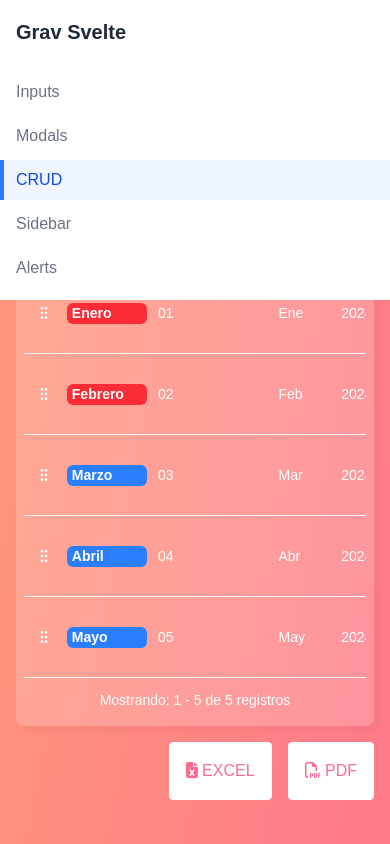
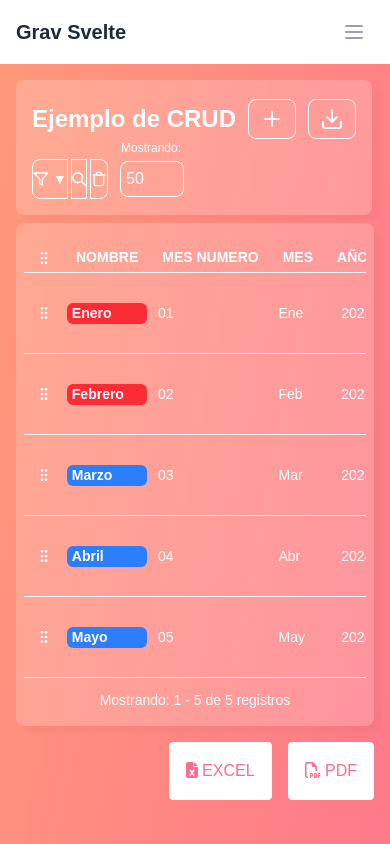
Before and after one commit to InvitafyDev/Grav_Svelte, a SvelteKit app: page /crud in a window 390 px wide. Shown: the top 844 px of the page. Built offline with nearby package versions, Linux system fonts and the light colour scheme; a web font is replaced by a local one.

Commit message:
Menu mobile added

```diff
--- a/src/routes/+layout.svelte
+++ b/src/routes/+layout.svelte
@@ -1,7 +1,14 @@
 <script lang="ts">
     import { page } from "$app/stores";
     import { ModalContainer } from "$lib/index.js";
+    import { slide } from "svelte/transition";
     import "../app.css";
+
+    let mobileMenuOpen = false;
+
+    function toggleMobileMenu() {
+        mobileMenuOpen = !mobileMenuOpen;
+    }
 </script>
 
 <div class="min-h-screen bg-gray-100">
@@ -61,12 +68,34 @@
                         </a>
                     </div>
                 </div>
+                <!-- Mobile menu button -->
+                <div class="sm:hidden flex items-center">
+                    <button
+                        on:click={toggleMobileMenu}
+                        class="inline-flex items-center justify-center p-2 rounded-md text-gray-400 hover:text-gray-500 hover:bg-gray-100 focus:outline-none focus:ring-2 focus:ring-inset focus:ring-blue-500"
+                        aria-expanded={mobileMenuOpen}
+                    >
+                        <span class="sr-only">Abrir menú principal</span>
+                        {#if !mobileMenuOpen}
+                            <!-- Hamburger icon -->
+                            <svg class="block h-6 w-6" fill="none" viewBox="0 0 24 24" stroke="currentColor">
+                                <path stroke-linecap="round" stroke-linejoin="round" stroke-width="2" d="M4 6h16M4 12h16M4 18h16" />
+                            </svg>
+                        {:else}
+                            <!-- Close icon -->
+                            <svg class="block h-6 w-6" fill="none" viewBox="0 0 24 24" stroke="currentColor">
+                                <path stroke-linecap="round" stroke-linejoin="round" stroke-width="2" d="M6 18L18 6M6 6l12 12" />
+                            </svg>
+                        {/if}
+                    </button>
+                </div>
             </div>
         </div>
 
         <!-- Mobile menu -->
-        <div class="sm:hidden">
-            <div class="pt-2 pb-3 space-y-1">
+        {#if mobileMenuOpen}
+            <div class="sm:hidden" transition:slide={{ duration: 300 }}>
+                <div class="pt-2 pb-3 space-y-1">
                 <a
                     href="/inputs"
                     class="{$page.url.pathname === '/inputs'
@@ -107,8 +136,9 @@
                 >
                     Alerts
                 </a>
+                </div>
             </div>
-        </div>
+        {/if}
     </nav>
 
     <!-- Page content -->
```
